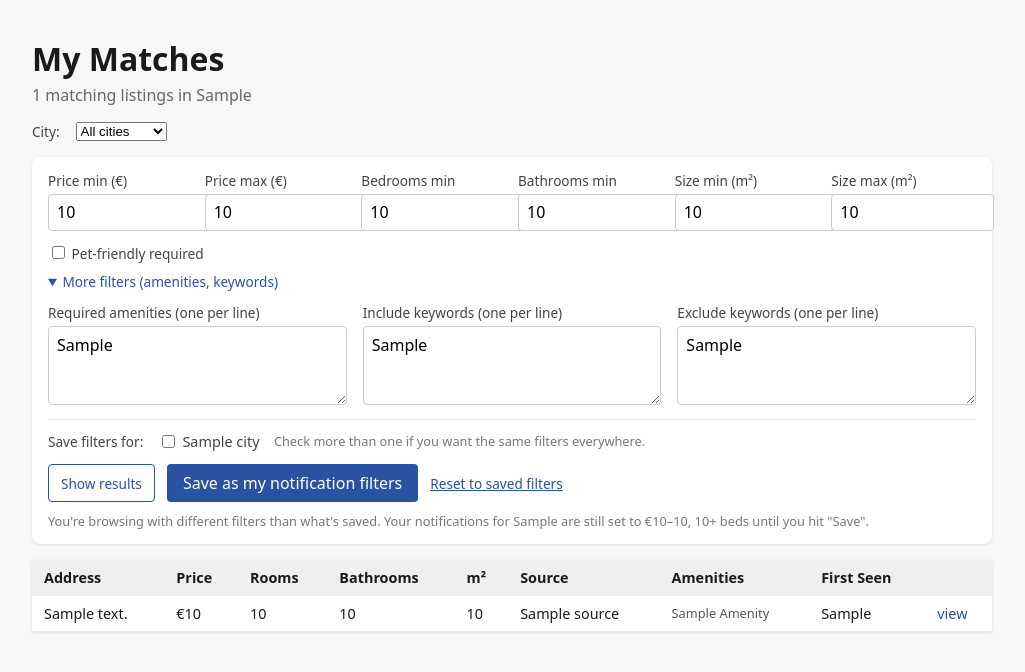
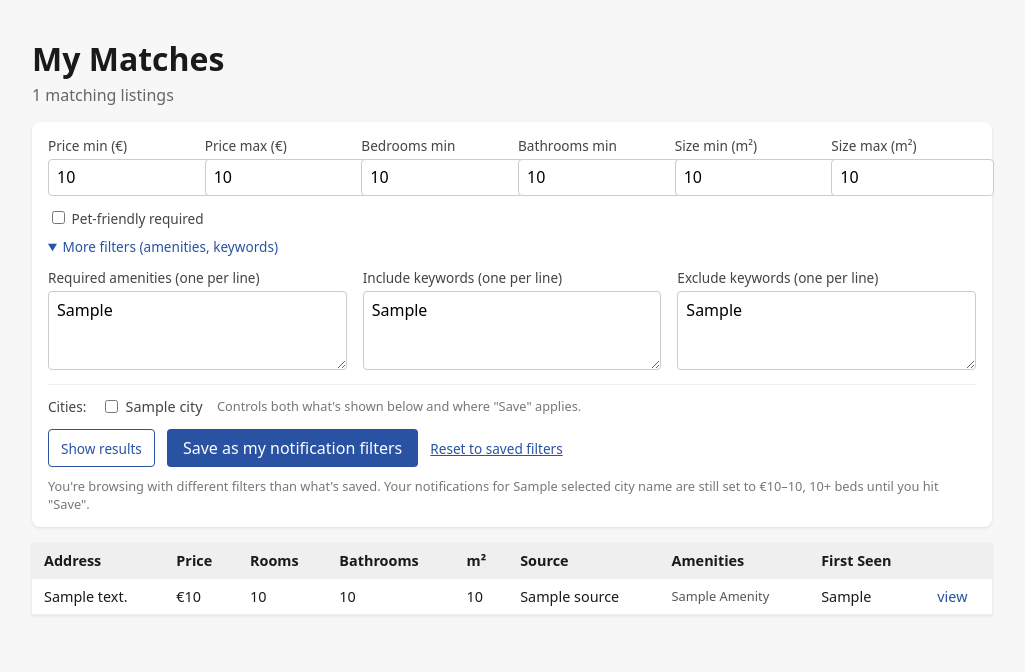
Before and after one commit to idquodest/huisjagers, a FastAPI app: template dashboard/templates/index.html in a window 1280 px wide. Shown: the part 46-718 px from the top of the page, without its empty margins (128-1153 px from the left). Run offline with FastAPI, Linux system fonts and the light colour scheme; the template is opened without the code that fills it: most values are stand-ins (such as "Sample title", 1, 10 or a date in 2020).

Commit message:
Remove the top city dropdown - one filter card drives everything
Replaces the separate 'City:' select + 'Save filters for:' checkboxes
with a single set of city checkboxes in the filter card that controls
both what's shown and what gets saved. Landing on the page fresh now
shows every listing across every city, completely unfiltered, rather
than defaulting to each city's saved matches - filtering only happens
once you actually touch the filter card.

'cities' replaces the old singular 'city' query param throughout;
selected_cities (list) replaces selected_city everywhere in the
template. The 'saved vs live' comparison and reset link only show when
exactly one city is checked, since that's the only case with an
unambiguous single saved filter to compare against.

```diff
--- a/dashboard/app.py
+++ b/dashboard/app.py
@@ -2,9 +2,10 @@ import json
 import os
 import sys
 from datetime import datetime, timezone
+from urllib.parse import urlencode
 from zoneinfo import ZoneInfo
 
-from fastapi import FastAPI, Form, Query, Request
+from fastapi import FastAPI, Form, Request
 from fastapi.responses import HTMLResponse, RedirectResponse
 from fastapi.staticfiles import StaticFiles
 from fastapi.templating import Jinja2Templates
@@ -25,10 +26,6 @@ COOKIE_SECURE = os.environ.get("COOKIE_SECURE", "true").lower() != "false"
 SIGNUP_INVITE_CODE = os.environ.get("SIGNUP_INVITE_CODE", "")
 
 _LOCAL_TZ = ZoneInfo("Europe/Amsterdam")
-_FILTER_FIELDS = [
-    "price_min", "price_max", "beds_min", "baths_min", "sqft_min", "sqft_max",
-    "pet_friendly_required", "required_amenities", "exclude_keywords", "include_keywords",
-]
 
 
 def _db_path() -> str:
@@ -173,7 +170,7 @@ def update_ntfy_topic(request: Request, csrf_token: str = Form(...), ntfy_topic_
 def save_notification_filters(
     request: Request,
     csrf_token: str = Form(...),
-    city: str = Form(""), cities: list[str] = Form([]),
+    cities: list[str] = Form([]),
     price_min: str = Form(""), price_max: str = Form(""),
     beds_min: str = Form(""), baths_min: str = Form(""),
     sqft_min: str = Form(""), sqft_max: str = Form(""),
@@ -185,7 +182,7 @@ def save_notification_filters(
         if session is None:
             return RedirectResponse("/login", status_code=303)
         if not auth.check_csrf(request, session, csrf_token):
-            return RedirectResponse(f"/?city={city}", status_code=303)
+            return RedirectResponse("/", status_code=303)
 
         prefs = {
             "price_min": _num(price_min), "price_max": _num(price_max),
@@ -201,78 +198,75 @@ def save_notification_filters(
         # Same values applied to every checked city - lets someone with
         # identical preferences everywhere set it up once instead of
         # repeating the form per city.
-        for city_key in cities:
-            if city_key in load_config(CONFIG_PATH)["cities"]:
-                db.upsert_user_preferences(conn, session["user_id"], city_key, prefs, now_iso)
+        valid_cities = load_config(CONFIG_PATH)["cities"]
+        saved_cities = [c for c in cities if c in valid_cities]
+        for city_key in saved_cities:
+            db.upsert_user_preferences(conn, session["user_id"], city_key, prefs, now_iso)
         conn.commit()
 
-    # Redirect without filter query params so the page reloads showing the
-    # just-saved values as the default (saved == live, nothing to compare).
-    return RedirectResponse(f"/?city={city}", status_code=303)
+    # Redirect back showing exactly what was just saved, so the view
+    # immediately reflects it instead of resetting to the unfiltered default.
+    params = [("cities", c) for c in saved_cities] + [
+        ("price_min", price_min), ("price_max", price_max),
+        ("beds_min", beds_min), ("baths_min", baths_min),
+        ("sqft_min", sqft_min), ("sqft_max", sqft_max),
+        ("pet_friendly_required", "true" if pet_friendly_required else ""),
+        ("required_amenities", required_amenities),
+        ("exclude_keywords", exclude_keywords), ("include_keywords", include_keywords),
+    ]
+    return RedirectResponse(f"/?{urlencode(params)}", status_code=303)
 
 
 # --- my matches / live browse ---------------------------------------------------
 
 @app.get("/", response_class=HTMLResponse)
-def index(request: Request, city: str = Query(default="")):
+def index(request: Request):
     config = load_config(CONFIG_PATH)
     qp = request.query_params
-    form_submitted = "price_min" in qp  # the filter bar submits every field, even blank
+    all_city_keys = list(config["cities"].keys())
+    form_submitted = "price_min" in qp  # the filter card submits every field, even blank
+    cities_param_present = "cities" in qp
 
     with db.connect(_db_path()) as conn:
         session = auth.get_current_user(request, conn)
         if session is None:
             return RedirectResponse("/login", status_code=303)
 
+        requested_cities = [c for c in qp.getlist("cities") if c in config["cities"]] if cities_param_present else []
+
+        if form_submitted:
+            # The filter card was actually submitted ("Show results" or
+            # arriving fresh from "Save") - use exactly what was checked
+            # and typed, live, no persisted state involved.
+            selected_cities = requested_cities
+            filters = _prefs_from_getter(qp.get)
+        elif cities_param_present and len(requested_cities) == 1:
+            # "Reset to saved filters" link: just cities=X, no filter
+            # fields - fall back to that one city's saved preferences.
+            selected_cities = requested_cities
+            pref_rows = db.get_user_preferences(conn, session["user_id"], city_key=requested_cities[0])
+            filters = db.preferences_row_to_dict(pref_rows[0]) if pref_rows else _prefs_from_getter(lambda k, d="": d)
+        else:
+            # Truly fresh landing on the page: show everything, unfiltered,
+            # every city checked - no filtering happens until you ask for it.
+            selected_cities = all_city_keys
+            filters = _prefs_from_getter(lambda k, d="": d)
+
         matched_rows = []
-        filters_are_saved = False
-        saved_summary = None
-
-        if city:
-            saved_pref_rows = db.get_user_preferences(conn, session["user_id"], city_key=city)
-            saved_prefs = db.preferences_row_to_dict(saved_pref_rows[0]) if saved_pref_rows else None
-
-            if form_submitted:
-                filters = _prefs_from_getter(qp.get)
-            elif saved_prefs is not None:
-                filters = saved_prefs
-            else:
-                filters = _prefs_from_getter(lambda k, d="": d)
-
-            # Only meaningfully "saved" when a saved row actually exists and
-            # the currently-shown filters match it exactly - covers both the
-            # form-submitted-something-different case and the never-saved-
-            # anything-for-this-city case (dict == None is always False, so
-            # this also handles saved_prefs being None correctly).
-            filters_are_saved = filters == saved_prefs
-            saved_summary = saved_prefs
-
-            for row in db.get_listings(conn, city_key=city):
+        for city_key in selected_cities:
+            for row in db.get_listings(conn, city_key=city_key):
                 if matches(db.row_to_listing(row), filters):
                     matched_rows.append(row)
-        elif form_submitted:
-            # "All cities" with a filter bar actually submitted: apply the
-            # same ad-hoc values across every city's listings, so someone
-            # can compose one universal filter without picking a city first.
-            filters = _prefs_from_getter(qp.get)
-            for city_key in config["cities"]:
-                for row in db.get_listings(conn, city_key=city_key):
-                    if matches(db.row_to_listing(row), filters):
-                        matched_rows.append(row)
-        else:
-            # Fresh landing on "All cities": aggregate each city's live
-            # matches against that city's own saved filters (informational
-            # view), but leave the filter panel blank - there's no single
-            # "the" saved filter to prefill when cities can differ.
-            filters = _prefs_from_getter(lambda k, d="": d)
-            for city_key in config["cities"]:
-                pref_rows = db.get_user_preferences(conn, session["user_id"], city_key=city_key)
-                if not pref_rows:
-                    continue
-                prefs = db.preferences_row_to_dict(pref_rows[0])
-                for row in db.get_listings(conn, city_key=city_key):
-                    if matches(db.row_to_listing(row), prefs):
-                        matched_rows.append(row)
+
+        # A "saved vs. live" comparison only makes sense with exactly one
+        # city in scope - with several (or zero) checked there's no single
+        # "the" saved filter to compare the current view against.
+        saved_summary = None
+        filters_are_saved = False
+        if len(selected_cities) == 1:
+            pref_rows = db.get_user_preferences(conn, session["user_id"], city_key=selected_cities[0])
+            saved_summary = db.preferences_row_to_dict(pref_rows[0]) if pref_rows else None
+            filters_are_saved = filters == saved_summary
 
     listings = []
     for row in matched_rows:
@@ -285,10 +279,12 @@ def index(request: Request, city: str = Query(default="")):
     listings.sort(key=lambda l: l["first_seen_sort"], reverse=True)
 
     cities = {key: cfg.get("name", key) for key, cfg in config["cities"].items()}
+    selected_city_names = [cities[c] for c in selected_cities]
     return templates.TemplateResponse(
         request, "index.html",
         {
-            "session": session, "listings": listings, "cities": cities, "selected_city": city,
+            "session": session, "listings": listings, "cities": cities,
+            "selected_cities": selected_cities, "selected_city_names": selected_city_names,
             "filters": filters,
             "filters_are_saved": filters_are_saved,
             "saved_summary": saved_summary,
--- a/dashboard/templates/index.html
+++ b/dashboard/templates/index.html
@@ -2,21 +2,13 @@
 {% block title %}My Matches - Huisjagers{% endblock %}
 {% block content %}
 <h1>My Matches</h1>
-<p class="subtitle">{{ listings|length }} matching listings{% if selected_city %} in {{ cities.get(selected_city, selected_city) }}{% endif %}</p>
-
-<form class="filters" method="get">
-  <label for="city">City:</label>
-  <select name="city" id="city" onchange="this.form.submit()">
-    <option value="">All cities</option>
-    {% for key, name in cities.items() %}
-      <option value="{{ key }}" {% if key == selected_city %}selected{% endif %}>{{ name }}</option>
-    {% endfor %}
-  </select>
-</form>
+<p class="subtitle">
+  {{ listings|length }} matching listings
+  {%- if selected_cities|length > 0 and selected_cities|length < cities|length %} in {{ selected_city_names|join(', ') }}{% endif -%}
+</p>
 
 <div class="filter-panel">
   <form method="get" action="/">
-    <input type="hidden" name="city" value="{{ selected_city }}">
     <input type="hidden" name="csrf_token" value="{{ session.csrf_token }}">
     <div class="filter-row">
       <div class="field">
@@ -65,38 +57,40 @@
       </div>
     </details>
     <div class="apply-to">
-      <span class="apply-to-label">Save filters for:</span>
+      <span class="apply-to-label">Cities:</span>
       {% for key, name in cities.items() %}
         <label class="apply-to-option">
-          <input type="checkbox" name="cities" value="{{ key }}" {% if key == selected_city or not selected_city %}checked{% endif %}> {{ name }}
+          <input type="checkbox" name="cities" value="{{ key }}" {% if key in selected_cities %}checked{% endif %}> {{ name }}
         </label>
       {% endfor %}
-      <span class="hint">Check more than one if you want the same filters everywhere{% if not selected_city %} - all cities are checked since you're not viewing one in particular{% endif %}.</span>
+      <span class="hint">Controls both what's shown below and where "Save" applies.</span>
     </div>
     <div class="filter-actions">
       <button class="secondary" type="submit">Show results</button>
       <button class="primary" type="submit" formmethod="post" formaction="/notification-filters">Save as my notification filters</button>
-      {% if selected_city and saved_summary and not filters_are_saved %}
-        <a class="link-plain" href="/?city={{ selected_city }}">Reset to saved filters</a>
+      {% if selected_cities|length == 1 and saved_summary and not filters_are_saved %}
+        <a class="link-plain" href="/?cities={{ selected_cities[0] }}">Reset to saved filters</a>
       {% endif %}
     </div>
   </form>
 
-  {% if selected_city %}
+  {% if selected_cities|length == 1 %}
     {% if filters_are_saved %}
-      <p class="hint filter-status">✓ Showing your saved notification filters for {{ cities.get(selected_city, selected_city) }} - this is what you get pinged about.</p>
+      <p class="hint filter-status">✓ Showing your saved notification filters for {{ selected_city_names[0] }} - this is what you get pinged about.</p>
     {% elif saved_summary %}
-      <p class="hint filter-status">You're browsing with different filters than what's saved. Your notifications for {{ cities.get(selected_city, selected_city) }} are still set to €{{ saved_summary.price_min|int if saved_summary.price_min is not none else '-' }}–{{ saved_summary.price_max|int if saved_summary.price_max is not none else '-' }}{% if saved_summary.beds_min %}, {{ saved_summary.beds_min|int }}+ beds{% endif %} until you hit "Save".</p>
+      <p class="hint filter-status">You're browsing with different filters than what's saved. Your notifications for {{ selected_city_names[0] }} are still set to €{{ saved_summary.price_min|int if saved_summary.price_min is not none else '-' }}–{{ saved_summary.price_max|int if saved_summary.price_max is not none else '-' }}{% if saved_summary.beds_min %}, {{ saved_summary.beds_min|int }}+ beds{% endif %} until you hit "Save".</p>
     {% else %}
-      <p class="hint filter-status">You haven't saved notification filters for {{ cities.get(selected_city, selected_city) }} yet, so you won't get pinged for new listings here until you do.</p>
+      <p class="hint filter-status">You haven't saved notification filters for {{ selected_city_names[0] }} yet, so you won't get pinged for new listings here until you do.</p>
     {% endif %}
+  {% elif selected_cities|length == 0 %}
+    <p class="hint filter-status">No cities checked - check at least one above to see or save anything.</p>
   {% else %}
-    <p class="hint filter-status">These filters apply to every city checked below when you save. The results shown right now are either your live "Show results" browse (all cities, same filter) or, if you haven't touched the panel yet, each city's own saved notification matches.</p>
+    <p class="hint filter-status">These filters apply to the {{ selected_cities|length }} cities checked above when you hit "Save".</p>
   {% endif %}
 </div>
 
 {% if listings|length == 0 %}
-  <p class="hint">No matching listings{% if selected_city %} for these filters{% endif %} right now.</p>
+  <p class="hint">No matching listings right now.</p>
 {% endif %}
 
 <table>
```
